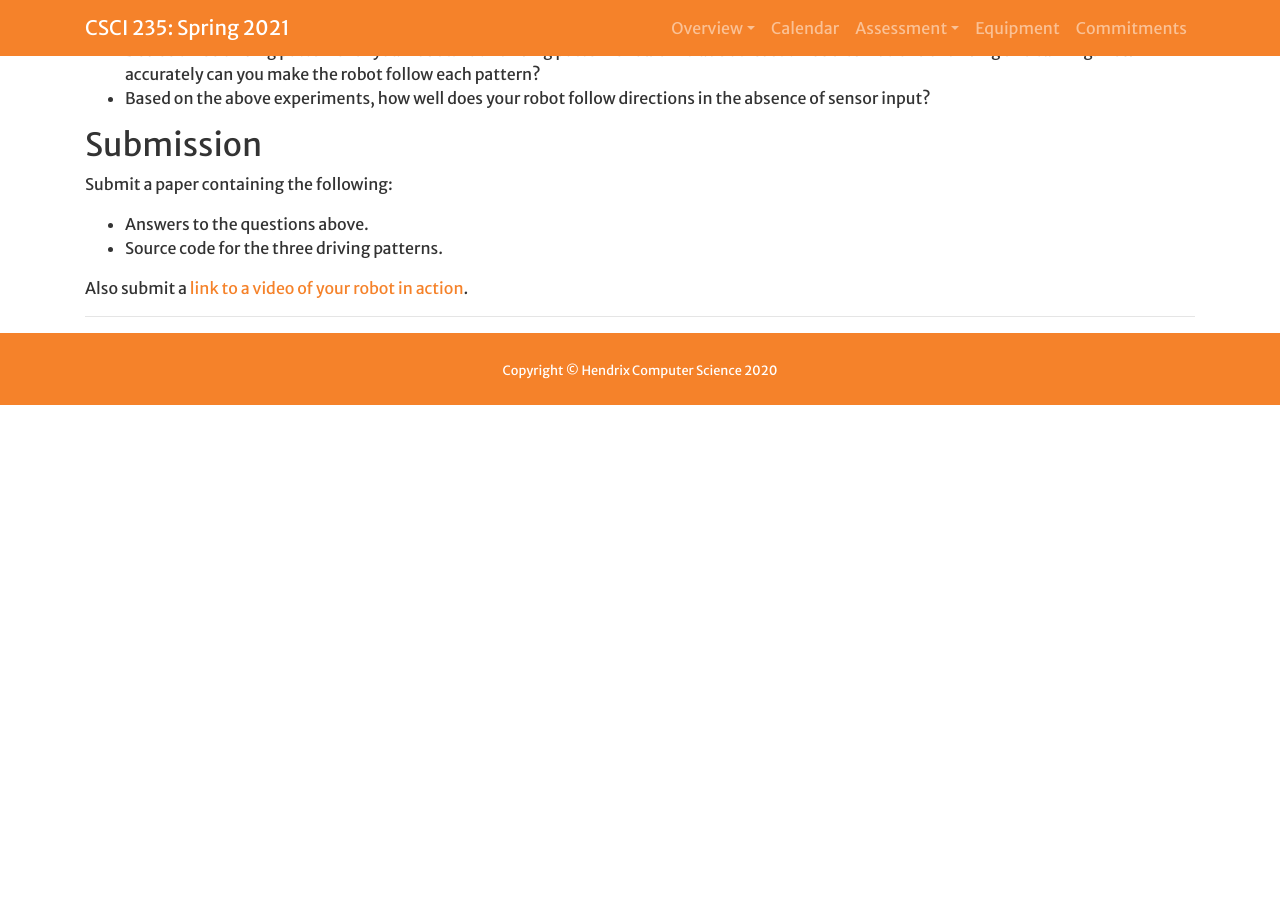
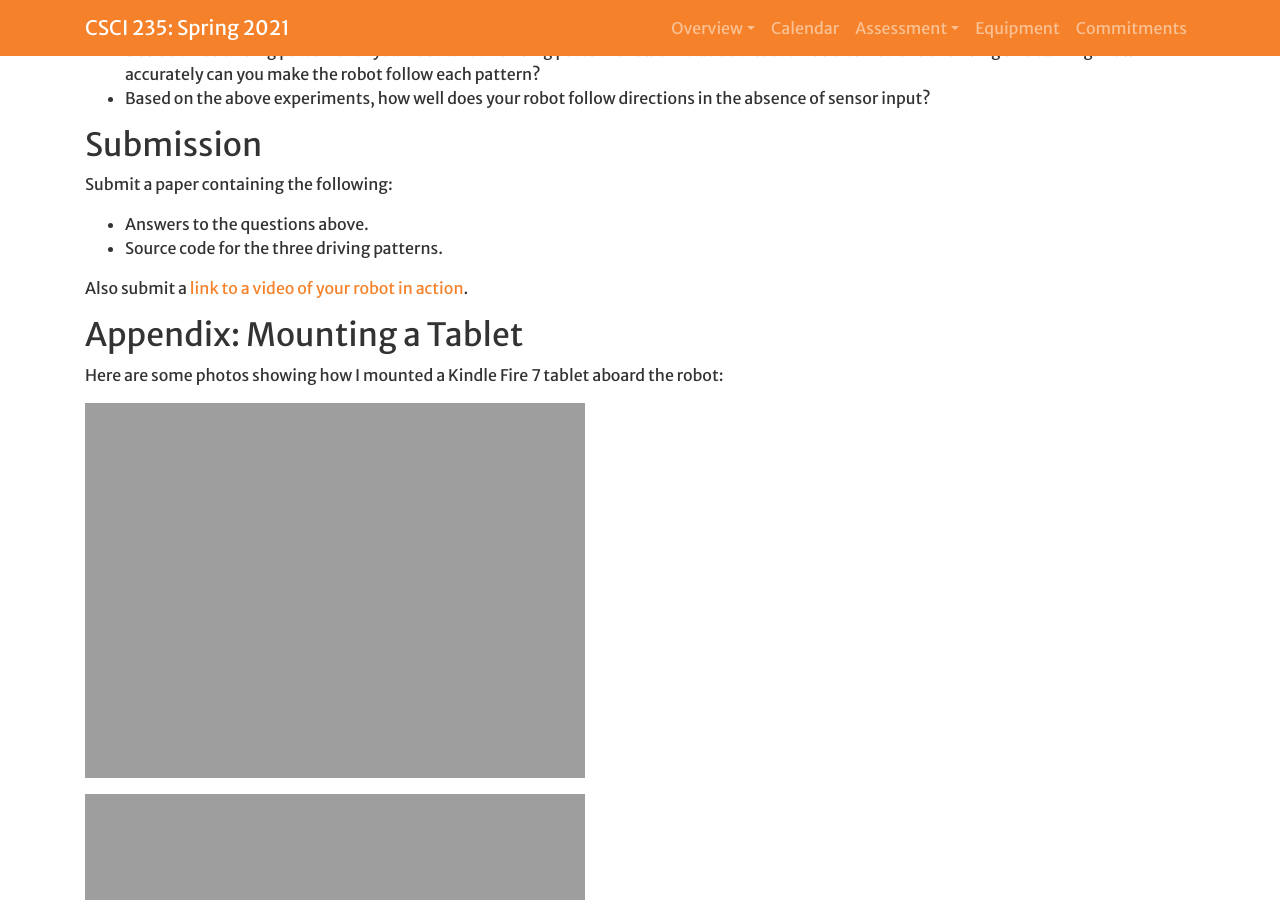
Before and after one commit to Hendrix-CS/csci235, a Jekyll site: the page built from projects/build_program_robot.md, in a window 1280 px wide and 900 px high, scrolled down 7643 px. Built offline with Jekyll 4.4.1, drawn with Linux system fonts in a browser that asks for light colours; a script that is not in the unit is left out; our own code applies the rules of GitHub Pages for plain Markdown files; before the commit the page ends 8048 px from its top, so only the background shows below that.

Commit message:
Added tablet mounting photos.

```diff
--- a/projects/build_program_robot.md
+++ b/projects/build_program_robot.md
@@ -289,4 +289,14 @@
 
 Also submit a [link to a video of your robot in action](https://docs.google.com/forms/d/e/1FAIpQLSclzFbU1iCMsCVzT3jQBo3wyyRbUzYsfY7FxJcqNPbm5ONo-Q/viewform?usp=sf_link).
 
+## Appendix: Mounting a Tablet
+
+Here are some photos showing how I mounted a Kindle Fire 7 tablet aboard the robot:
+
+<img src="https://hendrix-cs.github.io{{site.baseurl}}/assets/images/wrapusb.jpg" width=500>
+
+<img src="https://hendrix-cs.github.io{{site.baseurl}}/assets/images/tabletscrews.jpg" width=500>
+
+<img src="https://hendrix-cs.github.io{{site.baseurl}}/assets/images/tabletinplace.jpg" width=500>
+
 ------------------------------------------------------------------------
```
Also changed, not shown: 3 other files.
